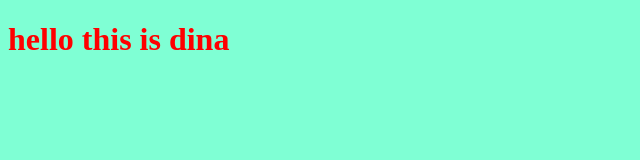
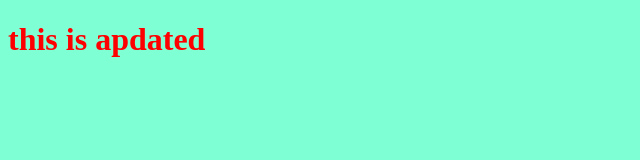
Before and after one commit to Dina2242/myproject, a plain HTML site: page index.html in a window 1280 px wide. Shown: the whole page, without its empty margins (0-640 px from the left). Drawn offline with Linux system fonts and the light colour scheme.

Commit message:
edit html file

```diff
--- a/index.html
+++ b/index.html
@@ -7,7 +7,7 @@
     <link rel="stylesheet" href="style.css" />
   </head>
   <body>
-    <h1>hello this is dina</h1>
+    <h1>this is apdated</h1>
     <script src="app.js"></script>
   </body>
 </html>
```
